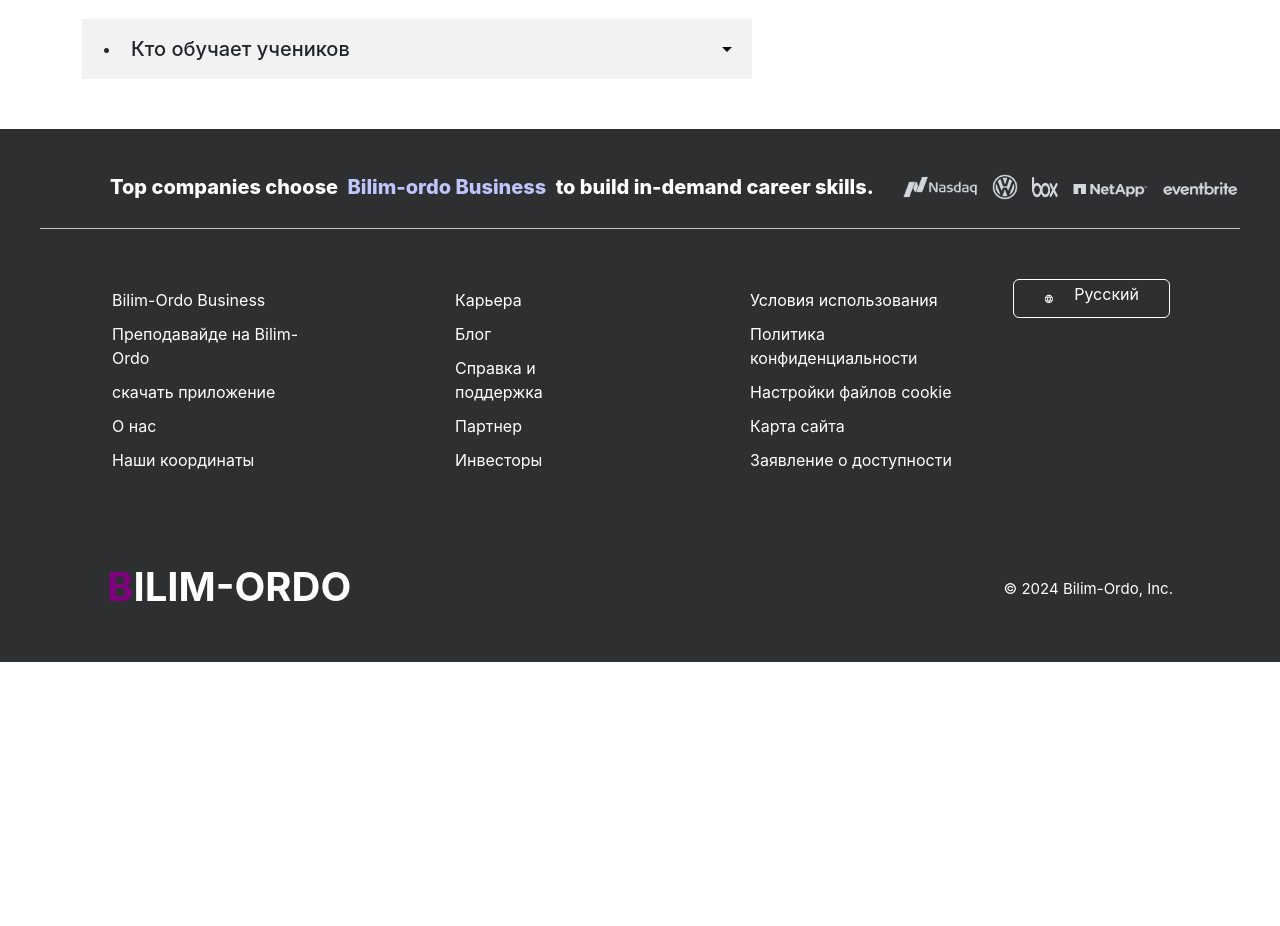
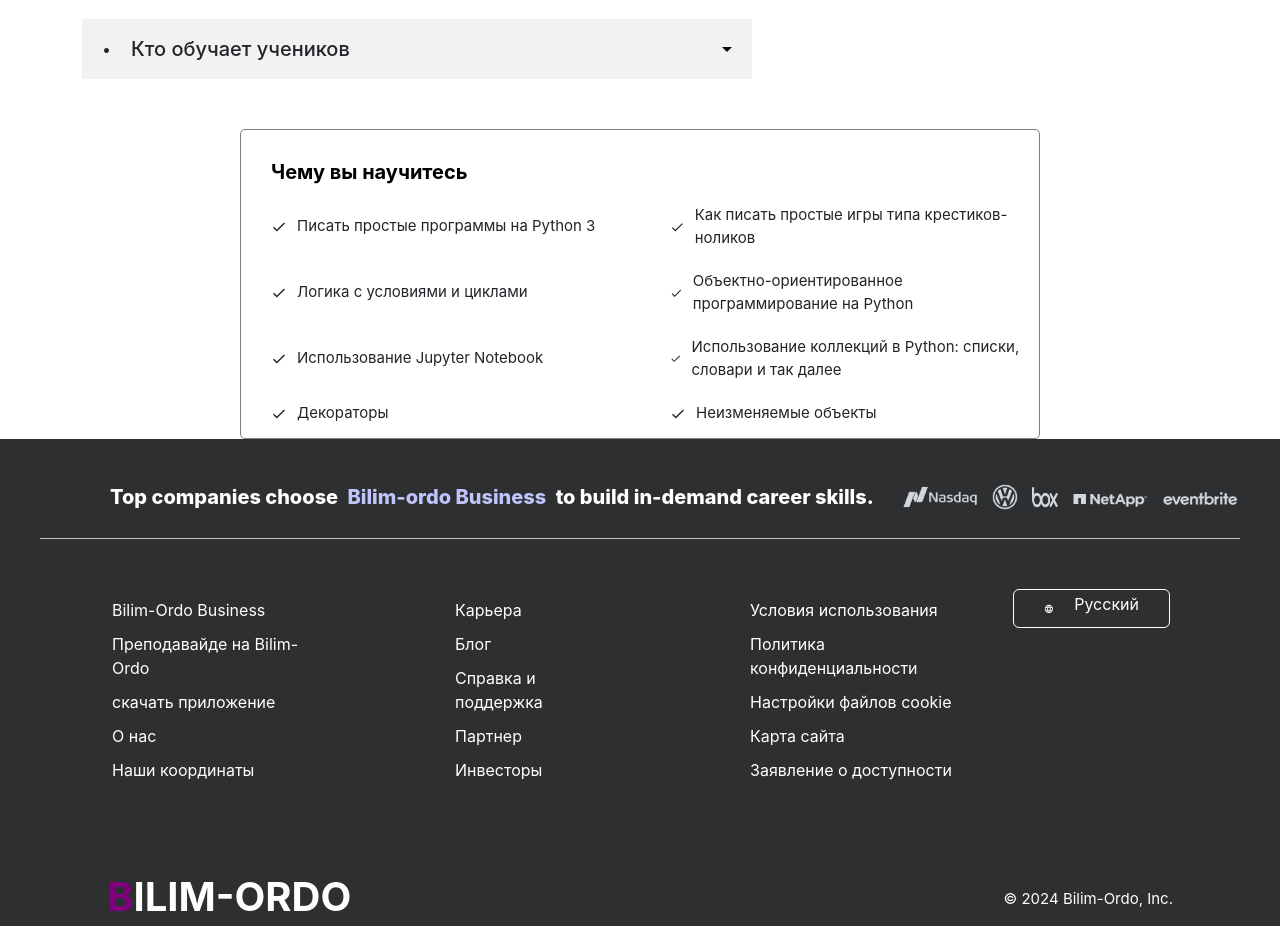
Before and after one commit to okurmenpro/bilim-ordo-frontend, a React (Create React App) app: page / in a window 1280 px wide. Shown: the part 2220-3146 px from the top of the page. Before the commit the page ends 2882 px from the top, so only its background shows below. Built offline with nearby package versions, Linux system fonts and the light colour scheme.

Commit message:
Pythonskills

```diff
--- a/src/components/HomePage/index.jsx
+++ b/src/components/HomePage/index.jsx
@@ -1,6 +1,7 @@
 import React from "react";
 import Banner from "../Banner";
 import Courses from "../courses";
+import Pythonskills from "../Pythonskills";
 
 import Card from "../Card";
 import PopularCategories from "../popularCategories";
@@ -14,6 +15,7 @@ function HomePage() {
       <Card />
       <PopularCategories />
       <InfoSection />
+      <Pythonskills />
     </div>
   );
 }
--- /dev/null
+++ b/src/components/Pythonskills/Pythonskills.css
@@ -0,0 +1,33 @@
+.Pythonskills{
+width: 800px;
+height: 310px;
+border: 1px solid gray;
+margin: 0 auto;
+border-radius: 5px;
+
+}
+.Pythonskills h1{
+    color: black;
+    font-weight: bold;
+    font-size: 20px;
+    text-align: left;
+    padding-top: 30px;
+    padding-left: 30px;
+}
+.skills-container{
+    display: grid;
+    grid-template-columns: repeat(2, 1fr);
+}
+.skills {
+    display: flex;
+    align-items: center;
+    padding-left: 30px;
+    margin-top: -20px;
+
+}
+.skills p {
+    padding-left: 10px;
+    padding-bottom: 5px;
+    text-align: left;
+
+}
--- /dev/null
+++ b/src/components/Pythonskills/index.jsx
@@ -0,0 +1,37 @@
+import React from 'react';
+import "./Pythonskills.css";
+import { IoMdCheckmark } from "react-icons/io";
+
+
+
+function Pythonskills() {
+  const skillsData = [
+    { id: 1, text: "Писать простые программы на Python 3" },
+    { id: 2, text: "Как писать простые игры типа крестиков-ноликов" },
+    { id: 3, text: "Логика с условиями и циклами" },
+    { id: 4, text: "Объектно-ориентированное программирование на Python" },
+    { id: 5, text: "Использование Jupyter Notebook" },
+    { id: 6, text: "Использование коллекций в Python: списки, словари и так далее" },
+    { id: 7, text: "Декораторы" },
+    { id: 8, text: "Неизменяемые объекты" }
+  ];
+  return (
+    <div>
+      <div className="Pythonskills">
+        <h1>Чему вы научитесь</h1>
+
+        <div className="skills-container">
+          {skillsData.map((skill) => (
+            <div className="skills" key={skill.id}>
+              <IoMdCheckmark />
+              <p>{skill.text}</p>
+            </div>
+          ))}
+        </div>
+
+      </div>
+    </div>
+  );
+}
+
+export default Pythonskills;
```
